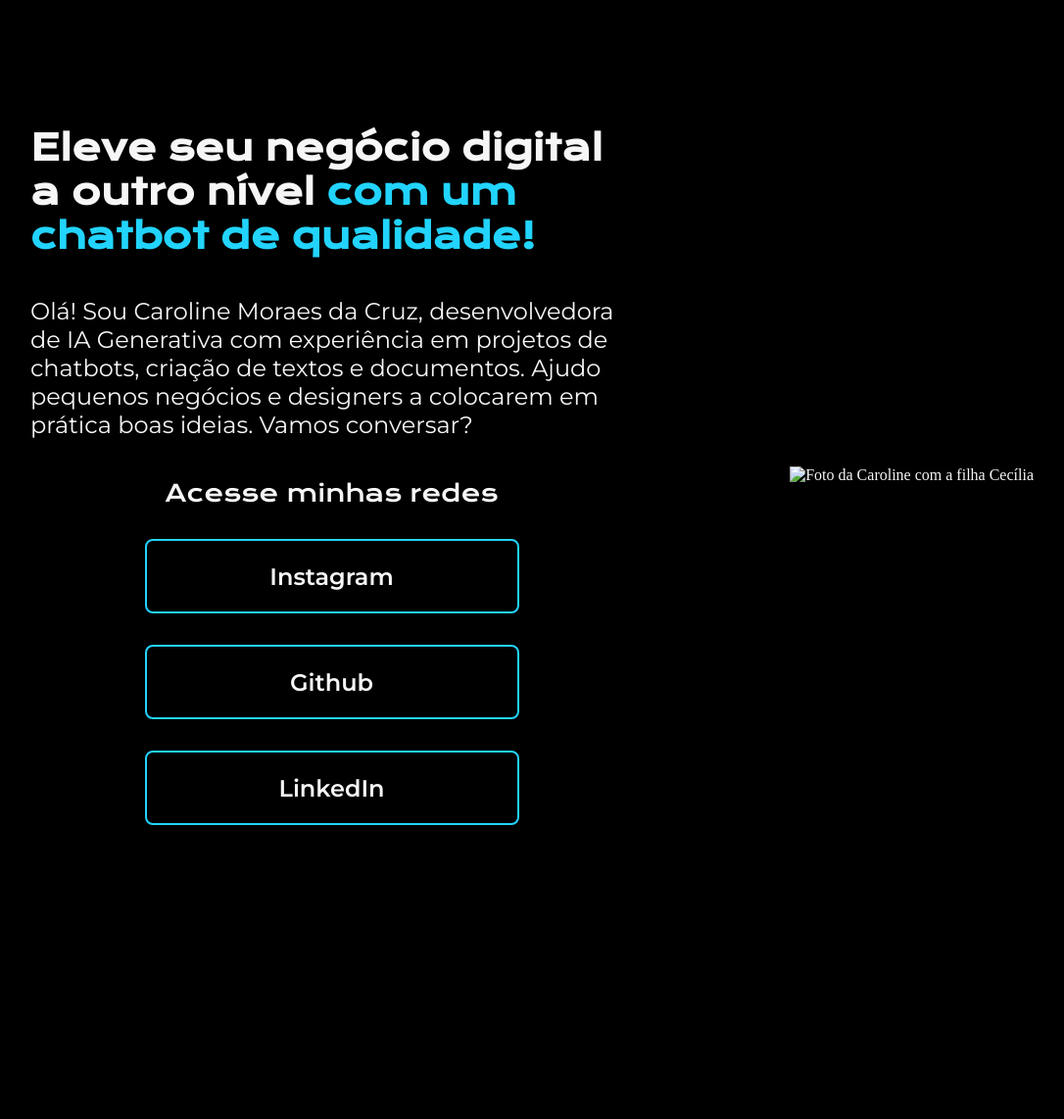
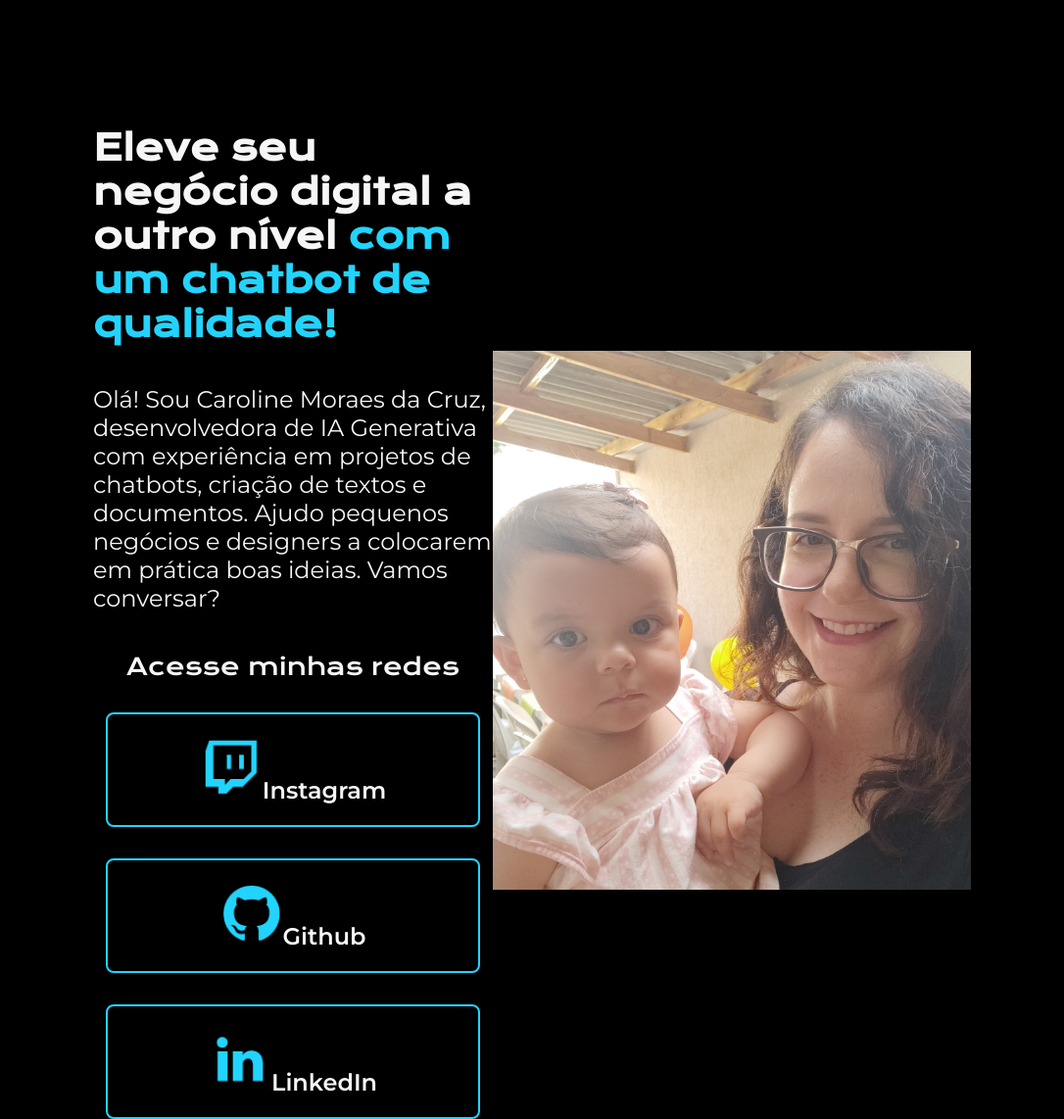
Before and after one commit to carolmoraescruz/front-end-portfolio-v2, a plain HTML site: page index.html in a window 1280 px wide. Shown: the whole page at 98% size, without its empty margins (97-1183 px from the left). Before the commit the page ends 928 px from the top, so only its background shows below. Drawn offline with nearby package versions, Linux system fonts and the light colour scheme.

Commit message:
added icons to buttons and fixed horizontal margins

```diff
--- a/index.html
+++ b/index.html
@@ -14,13 +14,13 @@
             <p class="content__texts__paragraph">Olá! Sou Caroline Moraes da Cruz, desenvolvedora de IA Generativa com experiência em projetos de chatbots, criação de textos e documentos. Ajudo pequenos negócios e designers a colocarem em prática boas ideias. Vamos conversar?</p>
             <div class="content__links">
                 <h2 class="content__links__subtitle">Acesse minhas redes</h2>
-                <a class="content__links__buttons" img="" href="https://www.instagram.com/carol_moraescruz">Instagram</a>
-                <a class="content__links__buttons" href="https://github.com/carolmoraescruz">Github</a>
-                <a class="content__links__buttons" href="https://www.linkedin.com/in/caroline-moraes-da-cruz/">LinkedIn</a>
+                <a class="content__links__buttons" href="https://www.instagram.com/carol_moraescruz"> <img src="./assets/twitch.png">Instagram</a>
+                <a class="content__links__buttons" href="https://github.com/carolmoraescruz"> <img src="./assets/github.png">Github</a>
+                <a class="content__links__buttons" href="https://www.linkedin.com/in/caroline-moraes-da-cruz/"> <img src="./assets/linkedin.png">LinkedIn</a>
             </div>
         </section>
         <section class="content__image">
-            <img src="imagem.jpg" alt="Foto da Caroline com a filha Cecília" width="488">
+            <img src="./assets/imagem.jpg" alt="Foto da Caroline com a filha Cecília" width="488">
         </section>
     </main>
     <footer></footer>
--- a/style.css
+++ b/style.css
@@ -26,7 +26,7 @@ body {
     display: flex;
     align-items: center;
     justify-content: space-between;
-    margin: 10%;
+    margin: 10% 15%;
 }
 
 .content__texts {
```
